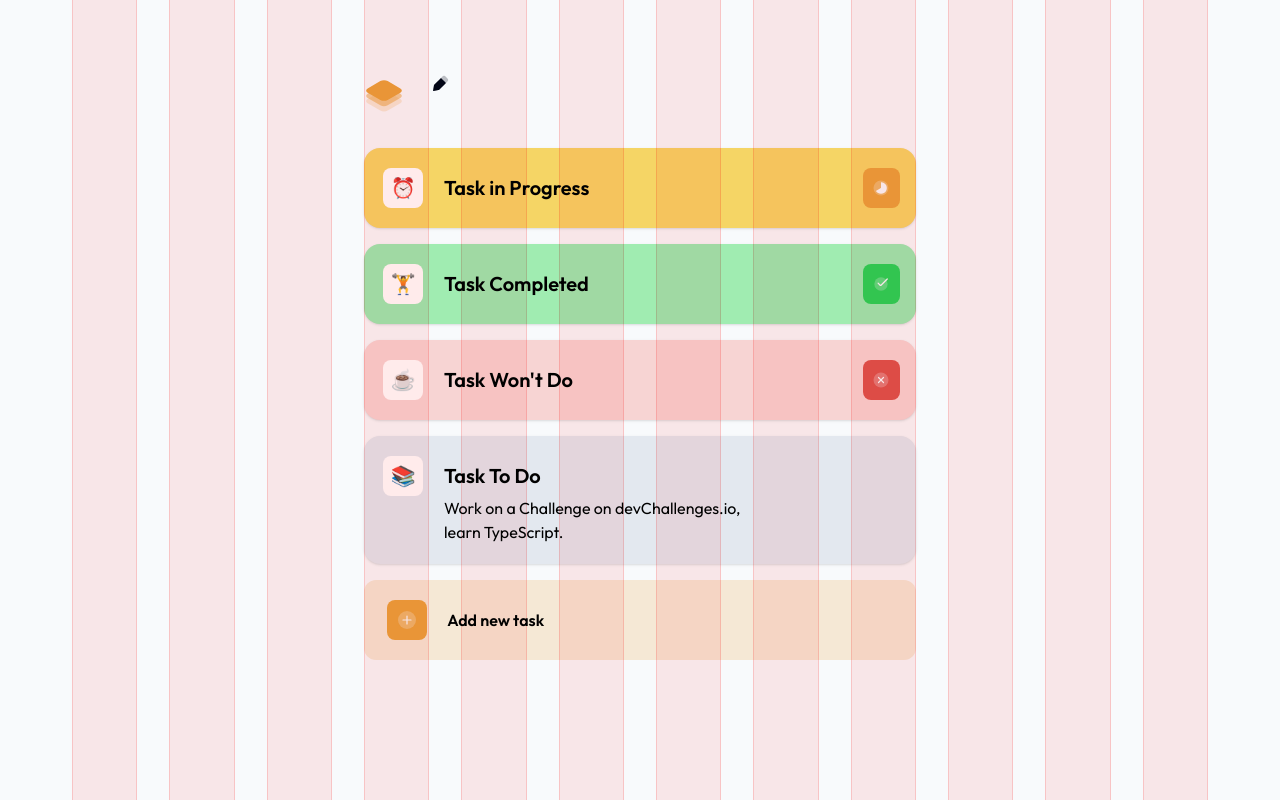
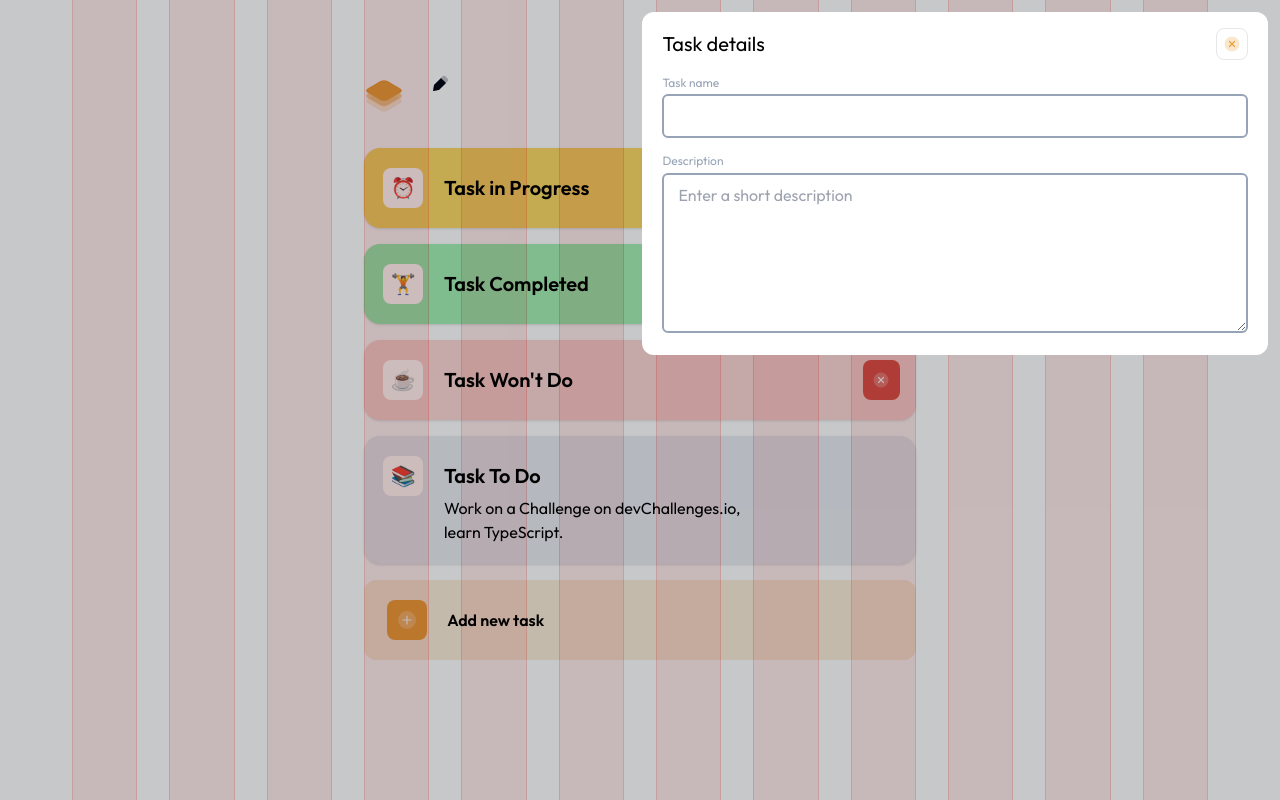
Before and after one commit to mateuszmiernik/my-task-board, a React (Vite) app in the folder frontend/: page /board/1 in a window 1280 px wide. Built offline with nearby package versions, Linux system fonts and the light colour scheme; no server answers.

Commit message:
TaskForm.jsx styling

```diff
--- a/frontend/src/App.jsx
+++ b/frontend/src/App.jsx
@@ -1,7 +1,9 @@
 import { BrowserRouter as Router, Routes, Route } from 'react-router-dom';
+import React, { useState } from 'react';
 import Home from './pages/Home';
 import BoardPage from './pages/BoardPage';
 import GridOverlay from './pages/GridOverlay';
+import TaskForm from './pages/TaskForm';
 
 export default function App() {
   return (
@@ -9,11 +11,12 @@ export default function App() {
       <div className='max-w-[1280px] mx-auto px-[72px]'>
         <GridOverlay />
         <Router>
-        <Routes>
-          <Route path='/' element={<Home />} />
-          <Route path='/board/:id' element={<BoardPage />} />
-        </Routes>
-      </Router>
+          <Routes>
+            <Route path='/' element={<Home />} />
+            <Route path='/board/:id' element={<BoardPage />} />
+          </Routes>
+        </Router>
+        <TaskForm />
       </div>
     </div>
   );
--- a/frontend/src/index.css
+++ b/frontend/src/index.css
@@ -3,3 +3,7 @@
 @tailwind base;
 @tailwind components;
 @tailwind utilities;
+
+body {
+  @apply font-sans;
+}
--- a/frontend/src/pages/BoardPage.jsx
+++ b/frontend/src/pages/BoardPage.jsx
@@ -4,6 +4,7 @@ import { getBoardById } from '../api/BoardApi';
 import { updateBoard } from '../api/BoardApi';
 import TaskCard from './TaskCard';
 import TaskList from './TaskList';
+import TaskForm from './TaskForm';
 
 import {
     ClockIcon,        // Task in Progress
--- a/frontend/src/pages/GridOverlay.jsx
+++ b/frontend/src/pages/GridOverlay.jsx
@@ -16,7 +16,7 @@ export default function GridOverlay() {
         transform: "translateX(-50%)",
         width: `${containerWidth}px`,
         height: "100vh",
-        zIndex: 9999,
+        zIndex: 20,
         mixBlendMode: "multiply",
       }}
     >
--- /dev/null
+++ b/frontend/src/pages/TaskForm.jsx
@@ -0,0 +1,38 @@
+import React, { useState } from 'react';
+
+const TaskForm = () => {
+    return (
+        <div className="fixed top-0 right-0 h-full w-full bg-black/20 flex items-start justify-end pr-3 pt-3 z-50">
+            <div className='bg-white rounded-xl px-5 py-4 w-full max-w-[39.1rem]'>
+                <div className='flex items-center justify-between mb-4'>
+                    <h2 className='font-outfit text-lg'>Task details</h2>
+                    <button
+                        type='button'
+                        className='text-xl'>
+                        <span className='w-8 h-8 flex items-center justify-center rounded-lg border border-button-add bg-white hover:shadow transition'>
+                            <img src='/images/close_ring_duotone-1.svg' />
+                        </span>
+                    </button>
+                </div>
+
+                {/* TASK NAME */}
+                <label className='block text-xs text-default mb-1'>Task name</label>
+                <input
+                    type='text'
+                    className='w-full mb-4 text-base border-2 border-default rounded-md px-3.5 py-2 focus:border-focus focus:outline-none'
+                />
+                {/* DESCRIPTION */}
+                <label className='block text-xs text-default mb-1'>Description</label>
+                <textarea
+                    type='text'
+                    className='w-full min-h-[10rem] text-base border-2 border-default rounded-md px-3.5 py-2 focus:border-focus focus:outline-none'
+                    placeholder='Enter a short description'
+                />
+
+
+            </div>
+        </div>
+    )
+};
+
+export default TaskForm;
--- a/frontend/tailwind.config.js
+++ b/frontend/tailwind.config.js
@@ -7,6 +7,7 @@ export default {
   theme: {
     extend: {
       fontFamily: {
+        sans: ['Outfit', 'sans-serif'],
         outfit: ['Outfit', 'sans-serif'],
       },
       fontSize: {
@@ -18,6 +19,7 @@ export default {
       },
       colors:{
         background: '#F8FAFC',
+        default: '#97A3B6',
         focus: '#3662E3', // Niebieski
         status: {
           todo: '#E3E8EF', // Jasny szary
```
